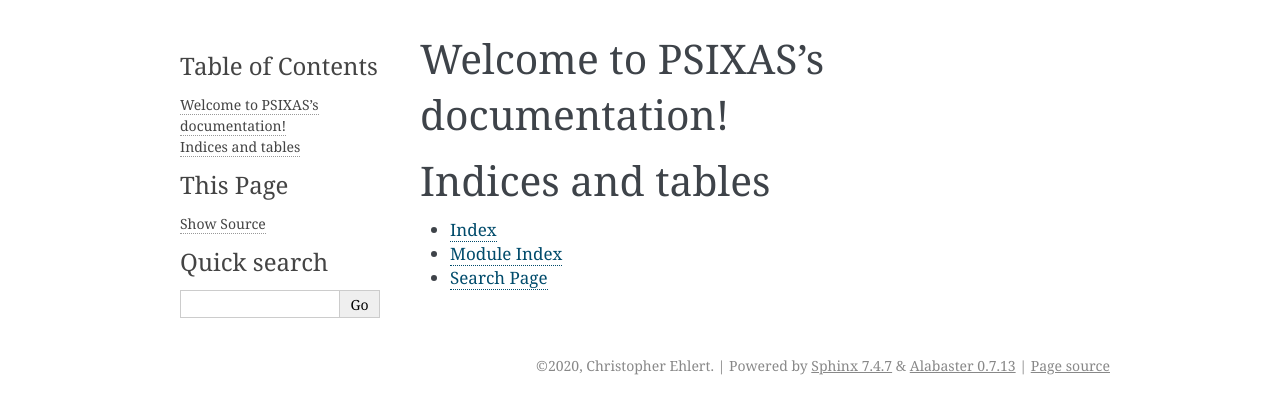
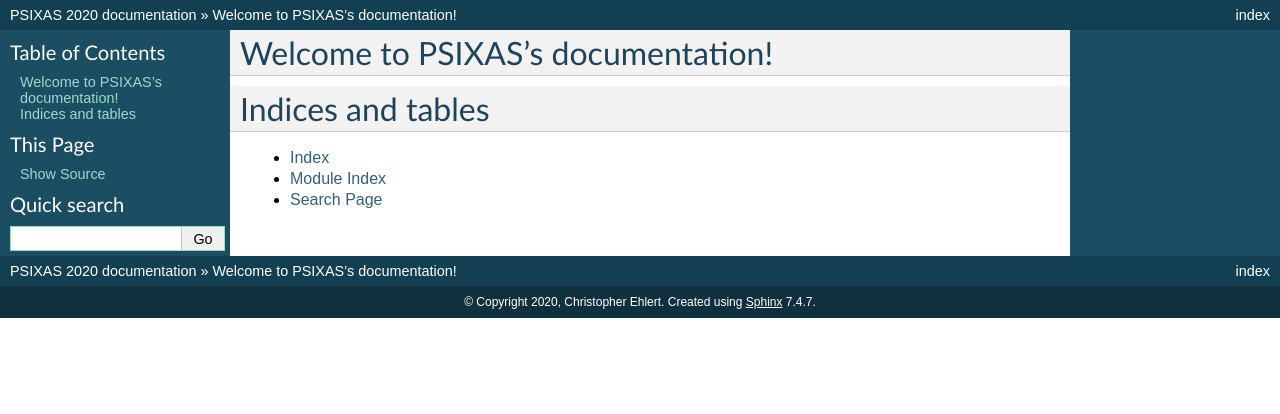
Before and after one commit to Masterluke87/psixas, a Sphinx documentation site: the page built from docs/index.rst, in a window 1280 px wide. Shown: the top 414 px of the page. Built offline with Sphinx 7.4.7, drawn with Linux system fonts in a browser that asks for light colours.

Commit message:
change master_doc-4

```diff
--- a/docs/conf.py
+++ b/docs/conf.py
@@ -47,7 +47,7 @@
 # The theme to use for HTML and HTML Help pages.  See the documentation for
 # a list of builtin themes.
 #
-#html_theme = 'alabaster'
+html_theme = 'default'
 
 # Add any paths that contain custom static files (such as style sheets) here,
 # relative to this directory. They are copied after the builtin static files,
```
